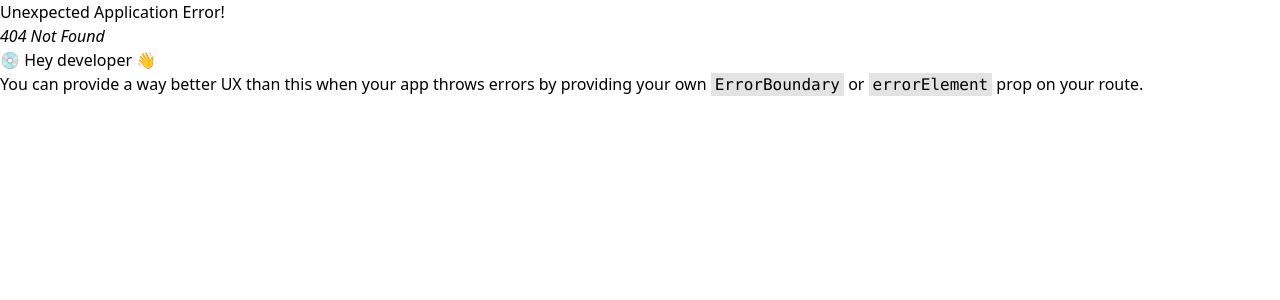
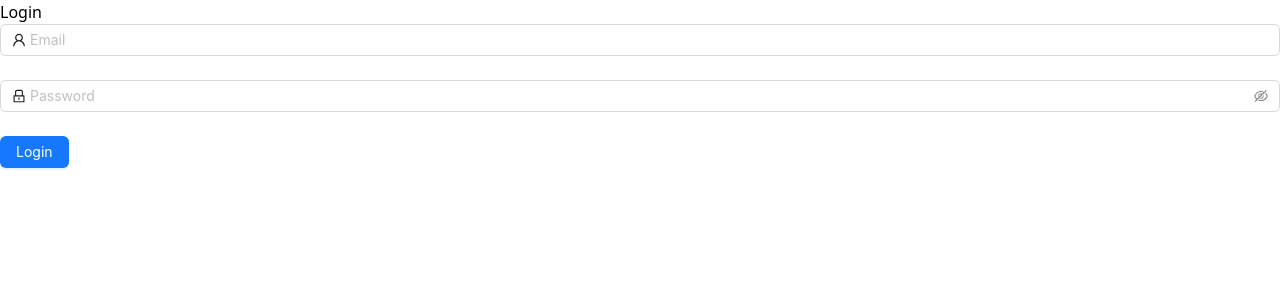
Before and after one commit to MdSHiFaTRaHMaN/Commandes-pro, a React (Vite) app: page /login in a window 1280 px wide. Before the commit this address had no page. Shown: the top 300 px of the page. Built offline with nearby package versions, Linux system fonts and the light colour scheme.

Commit message:
updated something

```diff
--- a/package.json
+++ b/package.json
@@ -10,7 +10,9 @@
     "preview": "vite preview"
   },
   "dependencies": {
+    "@tanstack/react-query": "^5.62.8",
     "antd": "^5.22.5",
+    "axios": "^1.7.9",
     "localforage": "^1.10.0",
     "match-sorter": "^8.0.0",
     "react": "^18.3.1",
--- /dev/null
+++ b/src/api/api.jsx
@@ -0,0 +1,41 @@
+import { useQuery } from "@tanstack/react-query";
+import axios from "axios";
+
+export const API = axios.create({
+  baseURL: "https://grocary-ecommerce.vercel.app/api/v1",
+});
+
+API.interceptors.request.use((config) => {
+  const token = localStorage.getItem("token");
+  if (token) {
+    config.headers.Authorization = `Bearer ${token}`;
+  }
+  return config;
+});
+
+// get admin
+export const useAdminProfile = () => {
+  const getAdmin = async () => {
+    const response = await API.get("/admins/me");
+    return response.data;
+  };
+
+  const {
+    data: admin = [],
+    isLoading,
+    isError,
+    error,
+    refetch,
+  } = useQuery({
+    queryKey: ["admin"],
+    queryFn: getAdmin,
+  });
+
+  return { admin, isLoading, isError, error, refetch };
+};
+
+// sign out
+export const signOutAdmin = () => {
+  localStorage.removeItem("token");
+  window.location.href = "/login";
+};
--- /dev/null
+++ b/src/components/Topbar.jsx
@@ -0,0 +1,30 @@
+import React from "react";
+import logo from "../assets/images/LOGO-COMMANDES-PRO.png";
+import { FaRegUserCircle } from "react-icons/fa";
+import { signOutAdmin, useAdminProfile } from "../api/api";
+import { Button } from "antd";
+
+function Topbar() {
+  const { admin, isLoading, isError, error } = useAdminProfile();
+
+  const handleSignOut = () => {
+    signOutAdmin();
+  };
+
+  return (
+    <div className="flex justify-between m-4">
+      <img src={logo} />
+      <div>
+        <div className="flex text-2xl my-6">
+          <FaRegUserCircle />
+          <div className="mt-[-4px] mx-1"> Hi, ({admin?.role_name})</div>
+          <Button type="primary" danger onClick={handleSignOut}>
+            Log Out
+          </Button>
+        </div>
+      </div>
+    </div>
+  );
+}
+
+export default Topbar;
--- a/src/layout/Main.jsx
+++ b/src/layout/Main.jsx
@@ -1,15 +1,15 @@
-import {  Layout } from "antd";
+import { Layout } from "antd";
 import Navbar from "../components/Navbar";
 import { Outlet } from "react-router-dom";
+import Topbar from "../components/Topbar";
 const { Footer } = Layout;
 
-
 const Main = () => {
-
   return (
     <Layout>
+      <Topbar />
       <Navbar />
-     <Outlet />
+      <Outlet />
       <Footer
         style={{
           textAlign: "center",
--- a/src/main.jsx
+++ b/src/main.jsx
@@ -1,11 +1,15 @@
-import { StrictMode } from 'react'
-import { createRoot } from 'react-dom/client'
-import './index.css'
-import { RouterProvider } from 'react-router-dom';
-import {router} from "./routes/Routes.jsx";
+import { StrictMode } from "react";
+import { createRoot } from "react-dom/client";
+import "./index.css";
+import { RouterProvider } from "react-router-dom";
+import { router } from "./routes/Routes.jsx";
+import { QueryClient, QueryClientProvider } from "@tanstack/react-query";
+const queryClient = new QueryClient();
 
-createRoot(document.getElementById('root')).render(
+createRoot(document.getElementById("root")).render(
   <StrictMode>
-    <RouterProvider router={router} />
-  </StrictMode>,
-)
+    <QueryClientProvider client={queryClient}>
+      <RouterProvider router={router} />
+    </QueryClientProvider>
+  </StrictMode>
+);
--- /dev/null
+++ b/src/pages/Login.jsx
@@ -0,0 +1,93 @@
+import { useState } from "react";
+import { LockOutlined, UserOutlined } from "@ant-design/icons";
+import { Button, Form, Input, message } from "antd";
+import { API } from "../api/api";
+
+const Login = () => {
+  const [loading, setLoading] = useState(false); // Loading state for login button
+
+  const onFinish = async (values) => {
+    setLoading(true); // Start loading when submitting form
+    try {
+      const response = await API.post("/admins/login", {
+        email: values.email,
+        password: values.password,
+      });
+
+      // If successful, save the token in localStorage
+      localStorage.setItem("token", response.data.data.token);
+
+      // Show success message
+      message.success("Login successful!");
+
+      // Redirect to the admin dashboard (replace with your route)
+      window.location.href = "/";
+    } catch (error) {
+      // Show error message
+      message.error(
+        error.response?.data?.message || "Login failed. Please try again."
+      );
+    } finally {
+      setLoading(false); // Stop loading after request
+    }
+  };
+
+  const onFinishFailed = (errorInfo) => {
+    message.error("Please input valid email and password.");
+  };
+
+  return (
+    <div className="min-h-screen flex items-center justify-center bg-gradient-to-r from-blue-500 to-purple-500">
+      <div className="bg-white p-8 rounded-lg shadow-lg w-full max-w-md">
+        <h1 className="text-2xl font-bold text-center mb-6 text-gray-800">
+          Login
+        </h1>
+
+        <Form
+          name="login"
+          initialValues={{ remember: true }}
+          onFinish={onFinish}
+          onFinishFailed={onFinishFailed}
+          className="space-y-4"
+        >
+          <Form.Item
+            name="email"
+            rules={[{ required: true, message: "Please input your email!" }]}
+          >
+            <Input
+              prefix={<UserOutlined className="text-gray-500" />}
+              placeholder="Email"
+              className="h-12"
+              name="email"
+            />
+          </Form.Item>
+
+          <Form.Item
+            name="password"
+            rules={[{ required: true, message: "Please input your password!" }]}
+          >
+            <Input.Password
+              prefix={<LockOutlined className="text-gray-500" />}
+              placeholder="Password"
+              className="h-12"
+              name="password"
+            />
+          </Form.Item>
+
+          <Form.Item>
+            <Button
+              type="primary"
+              htmlType="submit"
+              loading={loading}
+              className="w-full bg-blue-500 hover:bg-blue-600 h-12 text-white rounded-md"
+            >
+              {loading ? "Logging in..." : "Login"}
+            </Button>
+          </Form.Item>
+        </Form>
+      </div>
+    </div>
+  );
+};
+
+export default Login;
--- /dev/null
+++ b/src/routes/PrivateRoute.jsx
@@ -0,0 +1,23 @@
+import React from "react";
+import { Navigate, useLocation } from "react-router-dom";
+import { Spin } from "antd";
+import { useAdminProfile } from "../api/api";
+
+const PrivateRoute = ({ children }) => {
+  const { admin, isLoading, isError, error } = useAdminProfile();
+
+  const location = useLocation();
+  const token = localStorage.getItem("token");
+
+  if (isLoading) {
+    return <Spin />;
+  }
+
+  if (isError || error || !admin || !token) {
+    return <Navigate to="/login" state={{ from: location }} replace />;
+  }
+
+  return children;
+};
+
+export default PrivateRoute;
--- a/src/routes/Routes.jsx
+++ b/src/routes/Routes.jsx
@@ -1,14 +1,20 @@
 import { createBrowserRouter } from "react-router-dom";
 import Main from "../layout/Main";
+import Login from "../pages/Login";
+import PrivateRoute from "./PrivateRoute";
 
 export const router = createBrowserRouter([
   {
     path: "/",
-    element: <Main />,
-    children: [
-        {
-
-       }
-],
+    element: (
+      <PrivateRoute>
+        <Main />
+      </PrivateRoute>
+    ),
+    children: [{}],
+  },
+  {
+    path: "/login",
+    element: <Login />,
   },
 ]);
```
Also changed, not shown: src/assets/images/LOGO-COMMANDES-PRO.png (added), 1 other file (tests, documents, lock files or other folders).
